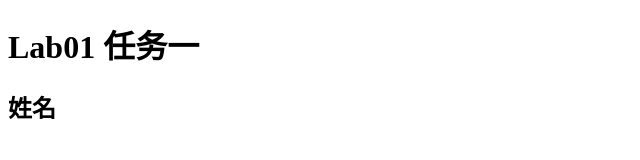
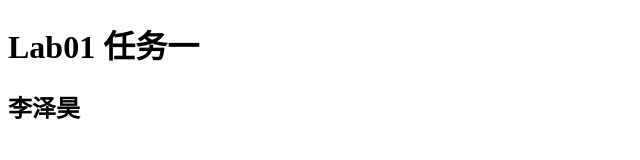
Before and after one commit to Overdose12138/PersonnalTest, a plain HTML site: page index.html in a window 1280 px wide. Shown: the full height of the page, 0-640 px from the left. Drawn offline with Linux system fonts and the light colour scheme.

Commit message:
index name change

```diff
--- a/index.html
+++ b/index.html
@@ -7,6 +7,6 @@
 </head>
 <body>
     <h1>Lab01 任务一</h1>
-    <h2>姓名</h2>
+    <h2>李泽昊</h2>
 </body>
 </html>
```
